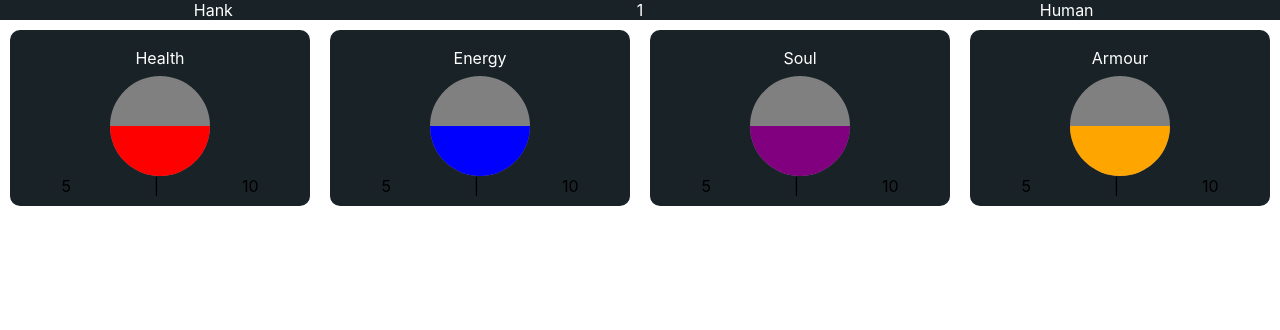
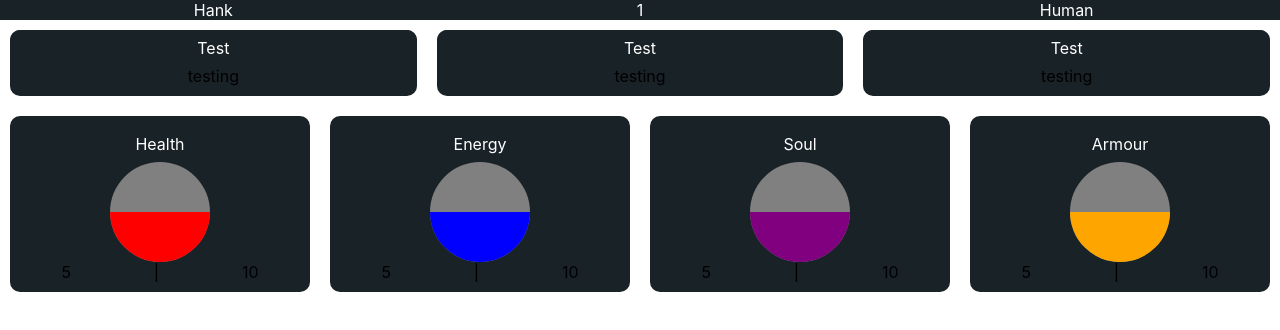
Before and after one commit to flashgnash/ordis-webui, a React (Create React App) app in the folder ordis-webui/: page / in a window 1280 px wide. Shown: the top 330 px of the page. Built offline with nearby package versions, Linux system fonts and the light colour scheme.

Commit message:
Stat cards

```diff
--- a/ordis-webui/src/App.tsx
+++ b/ordis-webui/src/App.tsx
@@ -1,6 +1,19 @@
 import "./App.css";
 import React from "react";
 
+
+function SolidCard({title,body}) {
+  return (
+
+      <div className="card w-100 m-10">
+        <div className="card-header">{title}</div>
+        <div className="card-body">
+          <div className="m-bottom-10">{body}</div>
+        </div>
+      </div>
+
+  )
+}
 
 function TopBanner({values}) {
   const values_array = values.split(",");
@@ -73,6 +86,13 @@ function App() {
 
       <TopBanner values={`${name},${level},${race}`}/>
 
+      <div className="flex-row">
+        <SolidCard title="Test" body="testing"/>
+        <SolidCard title="Test" body="testing"/>
+        <SolidCard title="Test" body="testing"/>
+      </div>
+
+
        <div className="flex-row wrap-on-mobile">
         {Object.entries(globes).map(([name, { value, max, col }]) => (
           <Globe key={name} name={name} value={value} max={max} col={col} />
```
